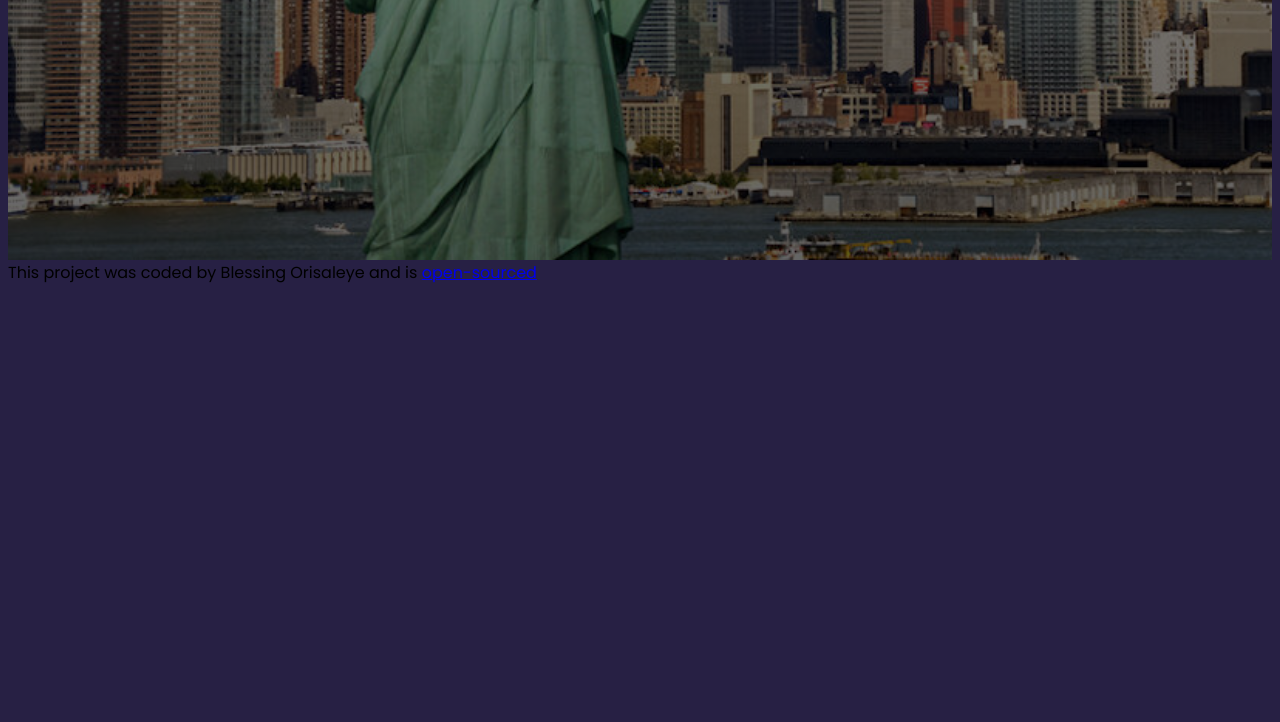
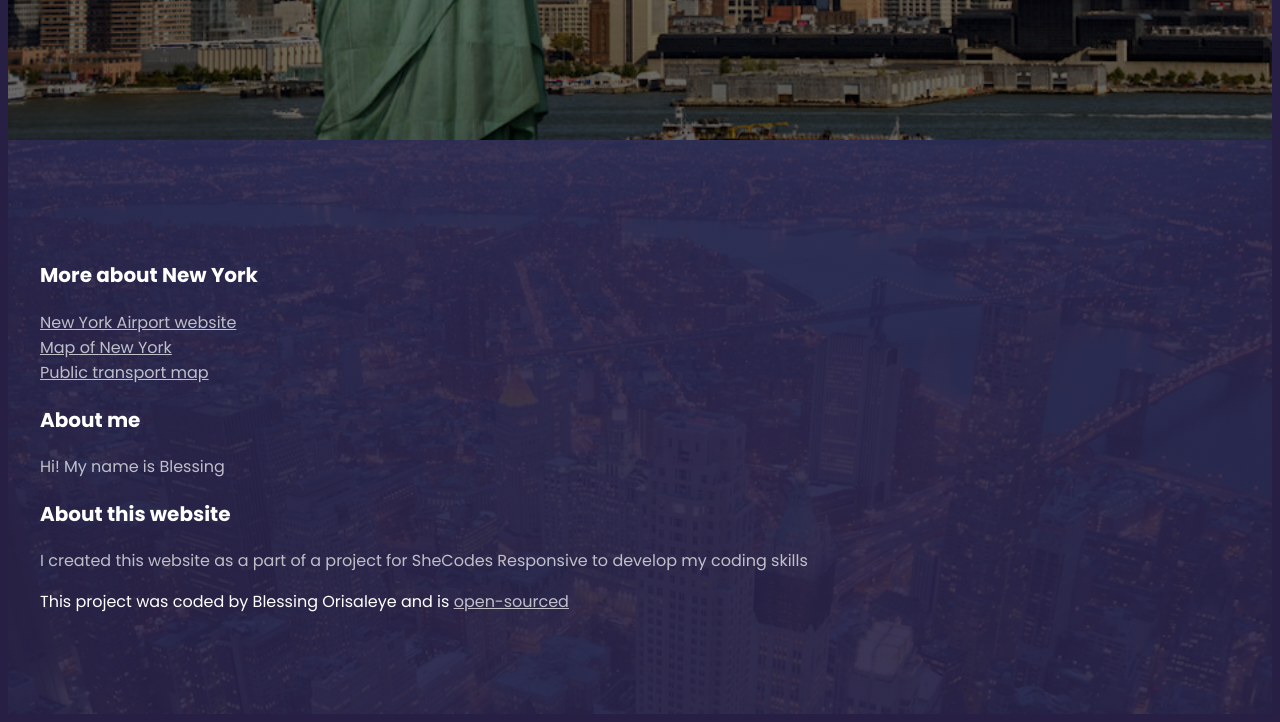
Before and after one commit to lahseh/Travel-project, a plain HTML site: page index.html in a window 1280 px wide. Shown: the part 629-1351 px from the top of the page. Before the commit the page ends 922 px from the top, so only its background shows below. Drawn offline with Linux system fonts and the light colour scheme; a web font is replaced by a local one.

Commit message:
added the footer

```diff
--- a/index.html
+++ b/index.html
@@ -23,12 +23,50 @@
           <a href="#more">Learn more</a>
         </button>
       </header>
-      <footer>
-        This project was coded by Blessing Orisaleye and is
-        <a href="https://github.com/lahseh/Travel-project" target="_blank"
-          >open-sourced</a
-        >
-      </footer>
     </div>
+    <footer>
+      <section>
+        <div>
+          <h3>More about New York</h3>
+          <ul>
+            <li>
+              <a href="https://www.jfkairport.com/" target="_blank"
+                >New York Airport website</a
+              >
+            </li>
+            <li>
+              <a
+                href="https://maps.app.goo.gl/39ABjhtPeF4wfgZd6"
+                target="_blank"
+                >Map of New York
+              </a>
+            </li>
+            <li>
+              <a
+                href="https://newyorkpass.com/en-us/blog/public-transportation-new-york-city-new-york-metrocard?utm_medium=searchdisplay&utm_source=googleNYP&utm_adcampaigngroup=NYP&utm_campaign=GC-NYP-GGL-DSP-EUR-UK%2FEN-PROS-CONV&matchtype=&utm_term=&utm_creative=&addisttype=x&KPID=go_cmp-20348561998_adg-_ad-__dev-c_ext-_prd-&gad_source=1&gclid=Cj0KCQiAtaOtBhCwARIsAN_x-3I-kw4SjC-X_-aPJ7H17hAMG_XhQUi39FTxGDCSdJKYVf3KggVwhgQaAlYoEALw_wcB"
+                target="_blank"
+                >Public transport map
+              </a>
+            </li>
+          </ul>
+        </div>
+        <div>
+          <h3>About me</h3>
+          <p>Hi! My name is Blessing</p>
+        </div>
+        <div>
+          <h3>About this website</h3>
+          <p>
+            I created this website as a part of a project for SheCodes
+            Responsive to develop my coding skills
+          </p>
+
+          This project was coded by Blessing Orisaleye and is
+          <a href="https://github.com/lahseh/Travel-project" target="_blank"
+            >open-sourced</a
+          >
+        </div>
+      </section>
+    </footer>
   </body>
 </html>
--- a/src/style.css
+++ b/src/style.css
@@ -4,7 +4,17 @@ body {
 }
 
 .container {
-  max-width: 1400px;
+  max-width: 1600px;
+  margin: 0 auto;
+}
+
+.grid {
+  display: grid;
+  grid-template-columns: 1fr 2fr 2fr;
+}
+
+section {
+  max-width: 1200px;
   margin: 0 auto;
 }
 
@@ -15,11 +25,11 @@ header {
   background-size: cover;
   color: white;
   text-align: center;
-  padding: 260px 0;
+  padding: 200px 0;
 }
 
 header h1 {
-  font-weight: 700;
+  font-weight: 1000;
   font-size: 96px;
   line-height: 1;
   margin: 30px 0;
@@ -53,7 +63,48 @@ header a {
   text-transform: uppercase;
 }
 
-@media (max-width: 900px) {
+footer {
+  color: white;
+  background-image: linear-gradient(
+      rgba(39, 32, 68, 0.9),
+      rgba(39, 32, 68, 0.9)
+    ),
+    url("../img/new-york1.webp");
+  background-repeat: no-repeat;
+  background-size: cover;
+  padding: 100px 0;
+}
+
+footer h3 {
+  font-weight: 700;
+  font-size: 20px;
+  line-height: 30px;
+}
+
+footer p {
+  font-weight: 400;
+  font-size: 16px;
+  opacity: 0.7;
+  margin-right: 20px;
+  line-height: 24px;
+}
+
+footer ul {
+  padding: 0;
+}
+
+footer li {
+  list-style: none;
+  margin: 0;
+  padding: 0;
+}
+
+footer a {
+  color: white;
+  opacity: 0.7;
+}
+
+@media (max-width: 960px) {
   header {
     padding: 60px 0;
   }
```
Also changed, not shown: 1 other file.
